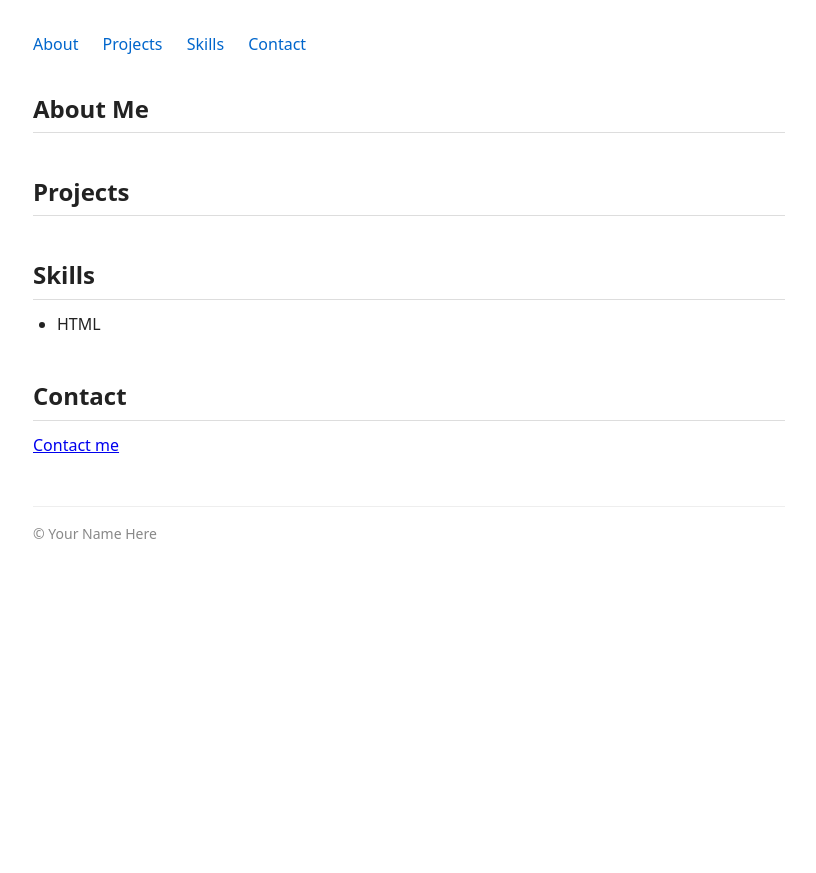
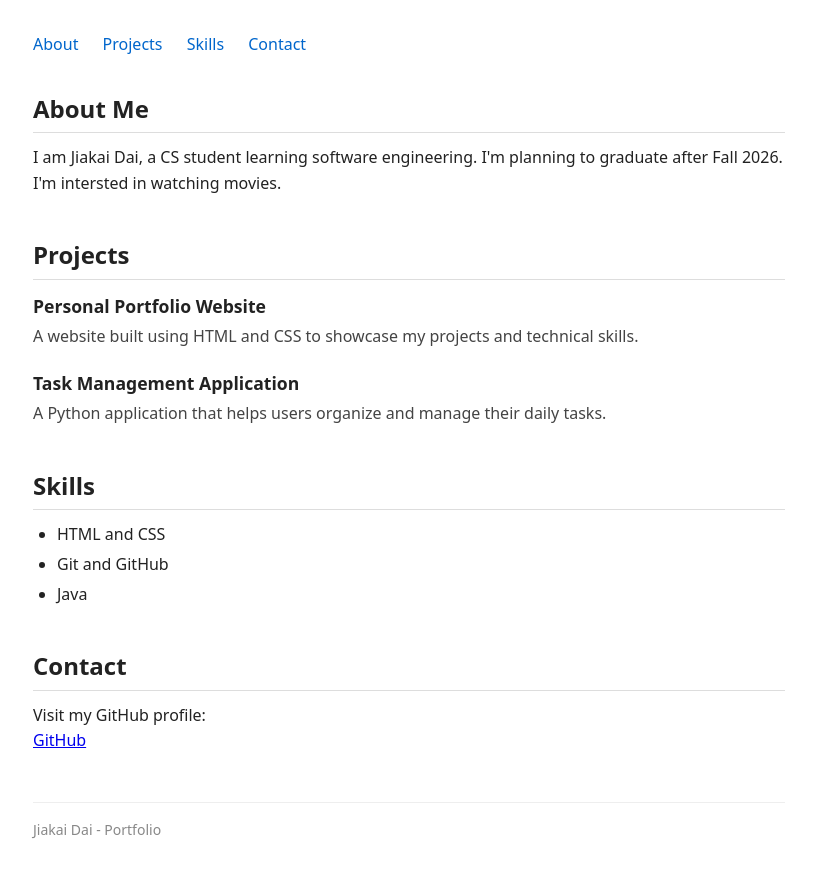
Before and after one commit to jid147/1530-IA-3, a plain HTML site: page index.html in a window 1280 px wide. Shown: the whole page, without its empty margins (231-1047 px from the left). Before the commit the page ends 800 px from the top, so only its background shows below. Drawn offline with Linux system fonts and the light colour scheme.

Commit message:
Build portfolio and add CI/CD pipeline

```diff
--- a/index.html
+++ b/index.html
@@ -4,7 +4,7 @@
 <head>
   <meta charset="UTF-8">
   <meta name="viewport" content="width=device-width, initial-scale=1.0">
-  <title>Your Name Here</title>
+  <title>Jiakai Dai</title>
   <link rel="stylesheet" href="style.css">
 </head>
 
@@ -25,6 +25,9 @@
       <h2>About Me</h2>
       <!-- TODO: Replace with 2-3 sentences about yourself -->
       <!-- e.g., include your name, your program/year, and what you are interested in -->
+      <p>I am Jiakai Dai, a CS student learning software engineering.
+              I'm planning to graduate after Fall 2026.
+              I'm intersted in watching movies.</p>
     </section>
 
     <section id="projects">
@@ -36,7 +39,15 @@
         <p>What the project does, the technologies used, and what you learned.</p>
       </div>
       -->
+      <article class="project">
+                <h3>Personal Portfolio Website</h3>
+                <p>A website built using HTML and CSS to showcase my projects and technical skills.</p>
+            </article>
 
+            <article class="project">
+                <h3>Task Management Application</h3>
+                <p>A Python application that helps users organize and manage their daily tasks.</p>
+            </article>
       <!-- TODO: Add at least 2 project entries using the structure above -->
     </section>
 
@@ -44,8 +55,9 @@
       <h2>Skills</h2>
       <ul>
         <!-- Example skill - TODO: replace -->
-        <li>HTML</li>
-
+        <li>HTML and CSS</li>
+        <li>Git and GitHub</li>
+        <li>Java</li>
         <!-- TODO: Add a second skill here -->
         <!-- TODO: Add a third skill here -->
         <!-- TODO: ... -->
@@ -56,13 +68,14 @@
       <h2>Contact</h2>
       <!-- TODO: Replace href="#" with a real link (e.g., mailto:you@example.com or your LinkedIn URL) -->
       <!-- TODO: Replace the link text with something descriptive, e.g. "Email me" or "LinkedIn" -->
-      <p><a href="#">Contact me</a></p>
+      <p>Visit my GitHub profile:</p>
+      <p><a href="https://github.com/jid147">GitHub</a></p>
     </section>
 
   </main>
 
   <footer>
-    <p>&copy; Your Name Here</p>
+    <p>Jiakai Dai - Portfolio</p>
   </footer>
 
 </body>
```
Also changed, not shown: 1 other file.
